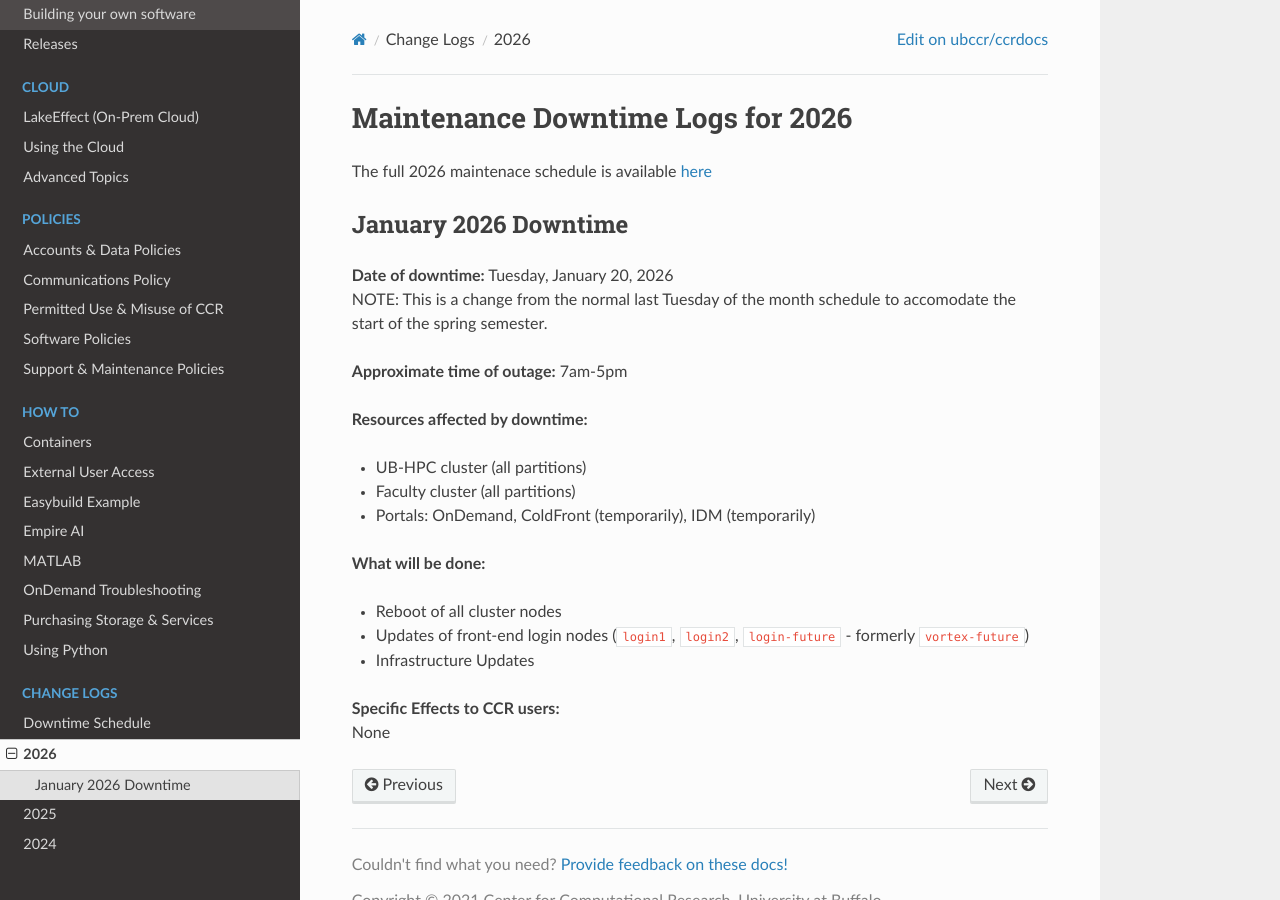
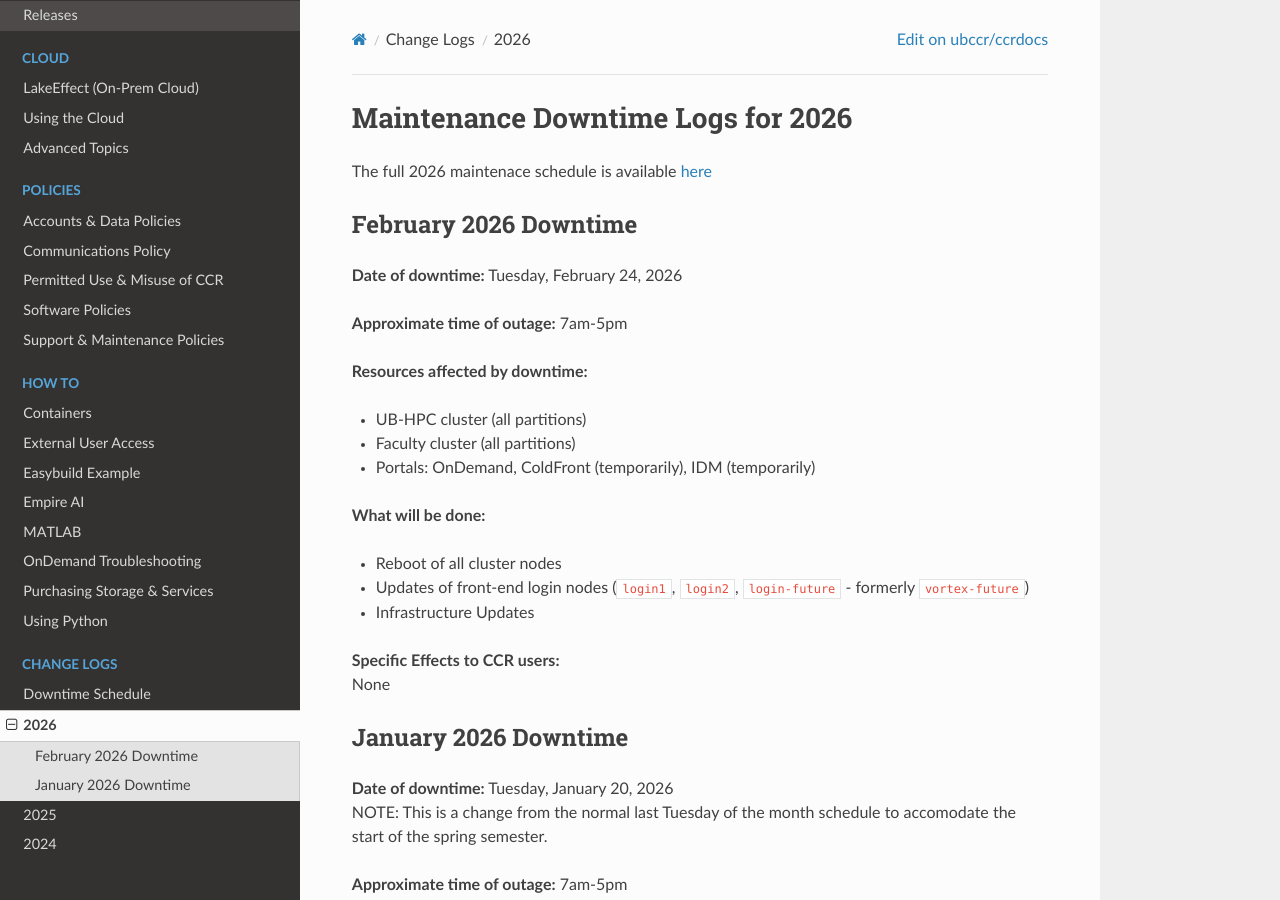
Before and after one commit to ubccr/ccrdocs, an MkDocs documentation site: the page built from pages/changelogs/2026.md, in a window 1280 px wide and 900 px high. Built offline with MkDocs 1.6.1, drawn with Linux system fonts in a browser that asks for light colours; nearby versions of some CDN libraries.

Commit message:
added info on Feb downtime

```diff
--- a/pages/changelogs/2026.md
+++ b/pages/changelogs/2026.md
@@ -1,6 +1,27 @@
 # Maintenance Downtime Logs for 2026
 
 The full 2026 maintenace schedule is available [here](downtime-schedule.md)
+
+## February 2026 Downtime
+
+**Date of downtime:** Tuesday, February 24, 2026
+
+**Approximate time of outage:** 7am-5pm
+
+**Resources affected by downtime:**
+
+ - UB-HPC cluster (all partitions)
+ - Faculty cluster (all partitions)
+ - Portals: OnDemand, ColdFront (temporarily), IDM (temporarily)
+
+**What will be done:**
+
+ - Reboot of all cluster nodes
+ - Updates of front-end login nodes (`login1`, `login2`, `login-future` - formerly `vortex-future`)
+ - Infrastructure Updates
+
+**Specific Effects to CCR users:**
+None
 
 ## January 2026 Downtime
 
```
Also changed, not shown: pages/changelogs/downtime-schedule.md (+1 -1 lines).
